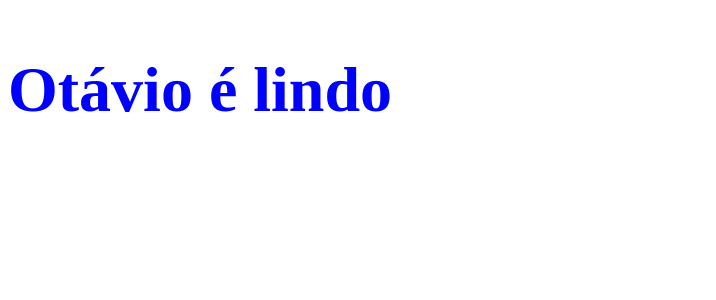
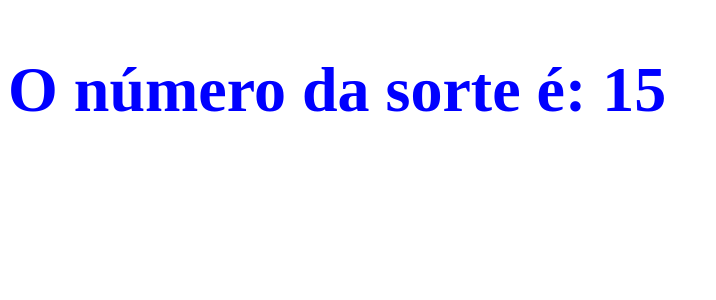
Before and after one commit to OtavioFSantos/Twitter-Clone, a Next.js app: page / in a window 1280 px wide. Shown: the top 300 px of the page, without its empty margins (0-716 px from the left). Built offline with nearby package versions, Linux system fonts and the light colour scheme.

Commit message:
random number implemented

```diff
--- a/pages/index.tsx
+++ b/pages/index.tsx
@@ -1,11 +1,24 @@
+import { randomUUID } from 'crypto'
 import styles from "../styles/Index.module.css"
 
-export default function IndexPage() {
+type Props = Awaited<ReturnType<typeof getServerSideProps>>['props']
+
+export default function IndexPage(props: Props) {
   return (
     <main>
       <article>
-        <h1 className={styles.title}>Otávio é lindo</h1>
+        <h1 className={styles.title}>O número da sorte é: {props.number}</h1>
       </article>
     </main>
   )
 }
+
+export async function getServerSideProps() {
+  const number = Math.floor(Math.random() * 100)
+
+  return {
+    props: {
+      number
+    }
+  }
+}
```
